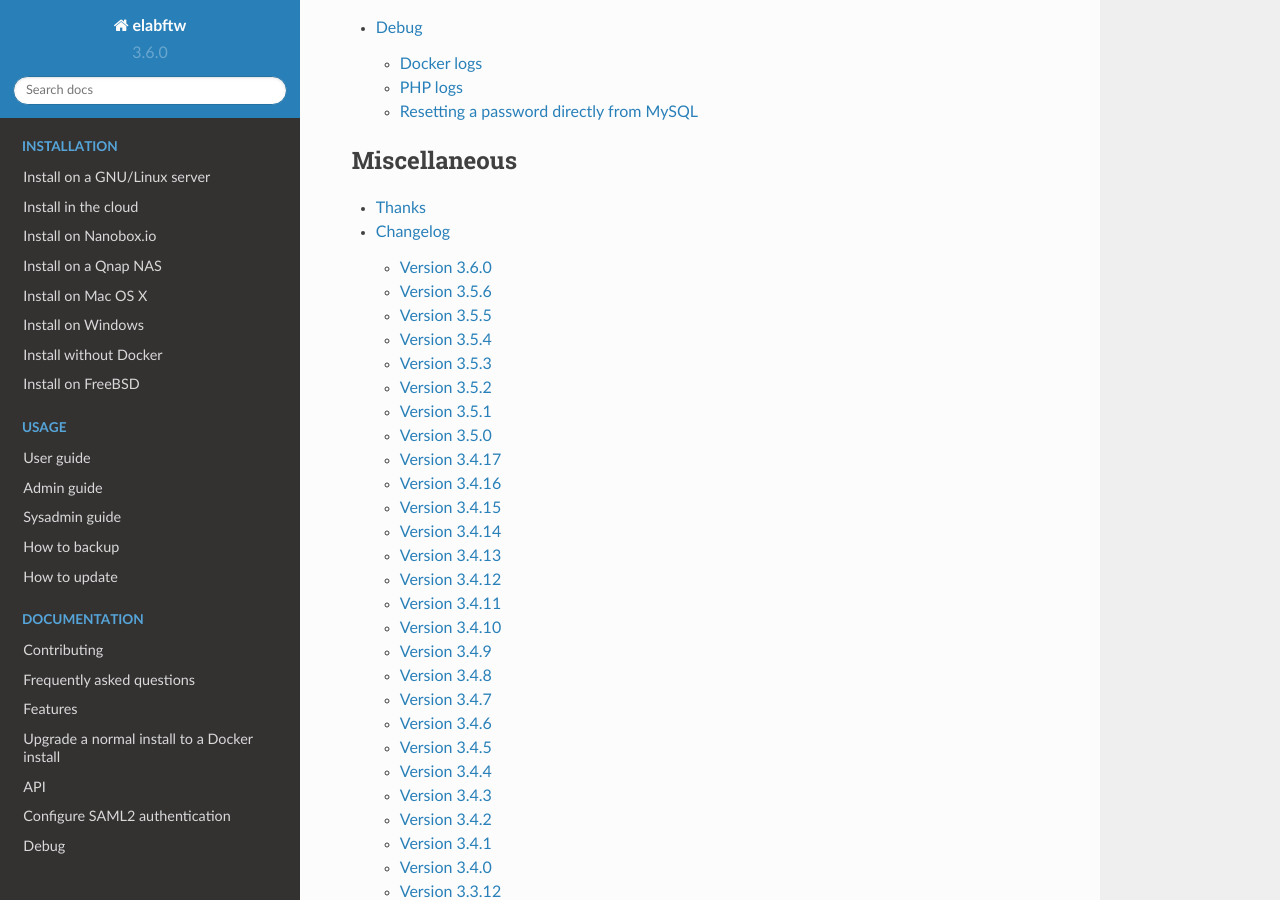
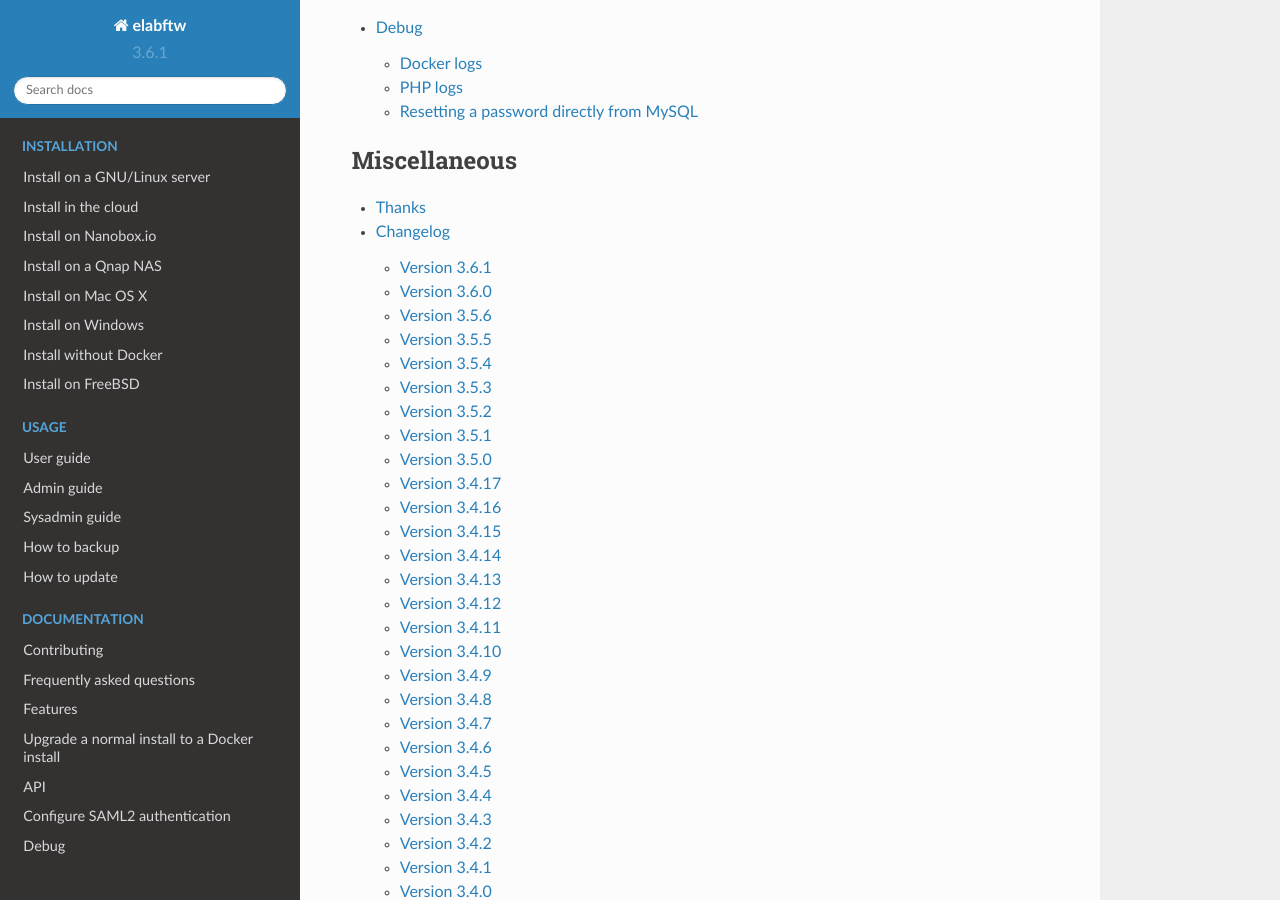
Before and after one commit to elabftw/elabdoc, a Sphinx documentation site: the page built from doc/index.rst, in a window 1280 px wide and 900 px high, scrolled down 7205 px. Built offline with Sphinx 7.4.7 and the Read the Docs theme 2.0.0, drawn with Linux system fonts in a browser that asks for light colours; pages that are not in the unit, such as notebooks, are missing from menus.

```diff
--- a/doc/conf.py
+++ b/doc/conf.py
@@ -52,9 +52,9 @@ copyright = '2012, Nicolas CARPi'
 # built documents.
 #
 # The short X.Y version.
-version = '3.6.0'
+version = '3.6.1'
 # The full version, including alpha/beta/rc tags.
-release = '3.6.0'
+release = '3.6.1'
 
 # The language for content autogenerated by Sphinx. Refer to documentation
 # for a list of supported languages.
```
Also changed, not shown: doc/changelog.rst (+8 -0 lines).
